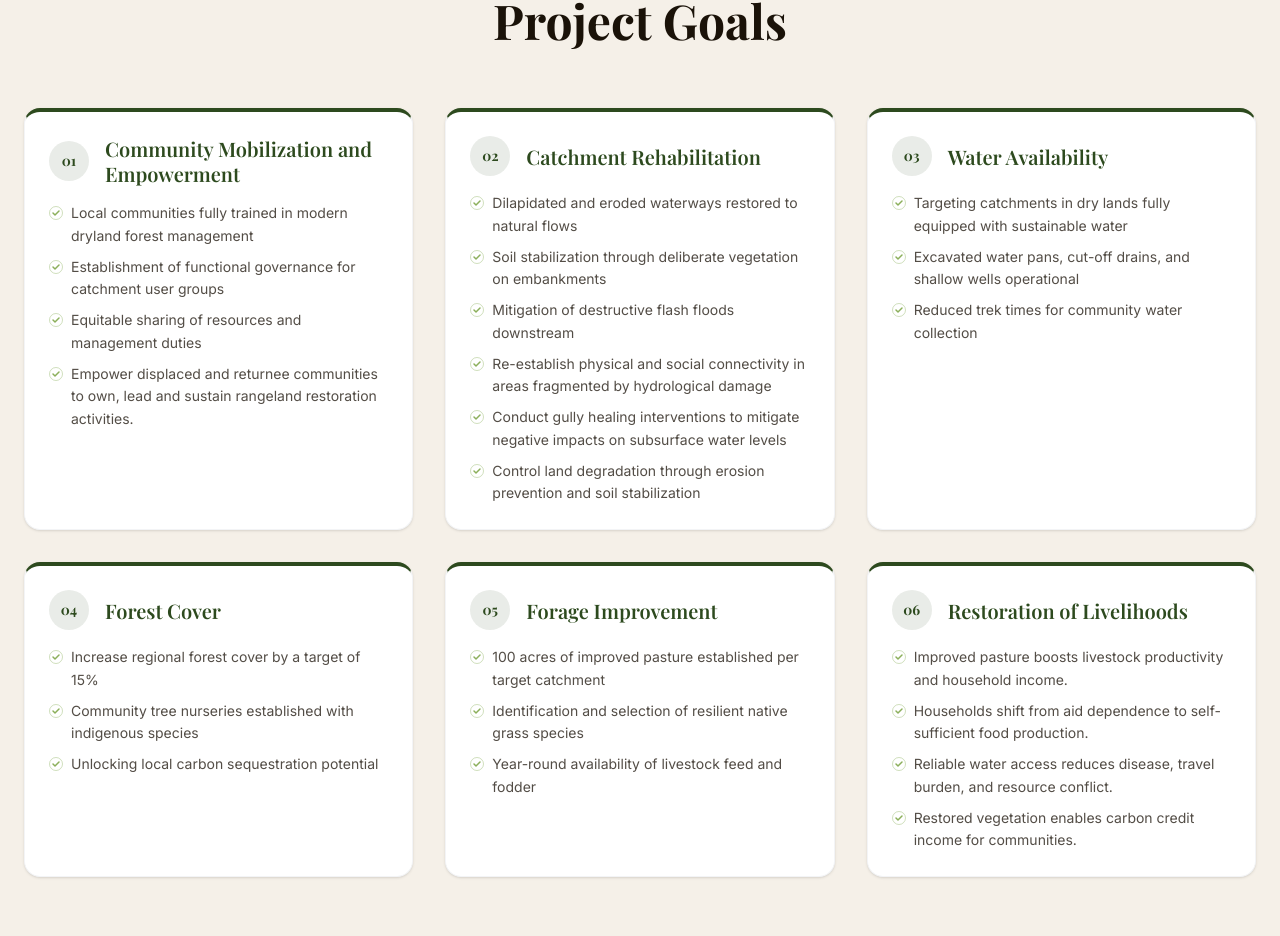
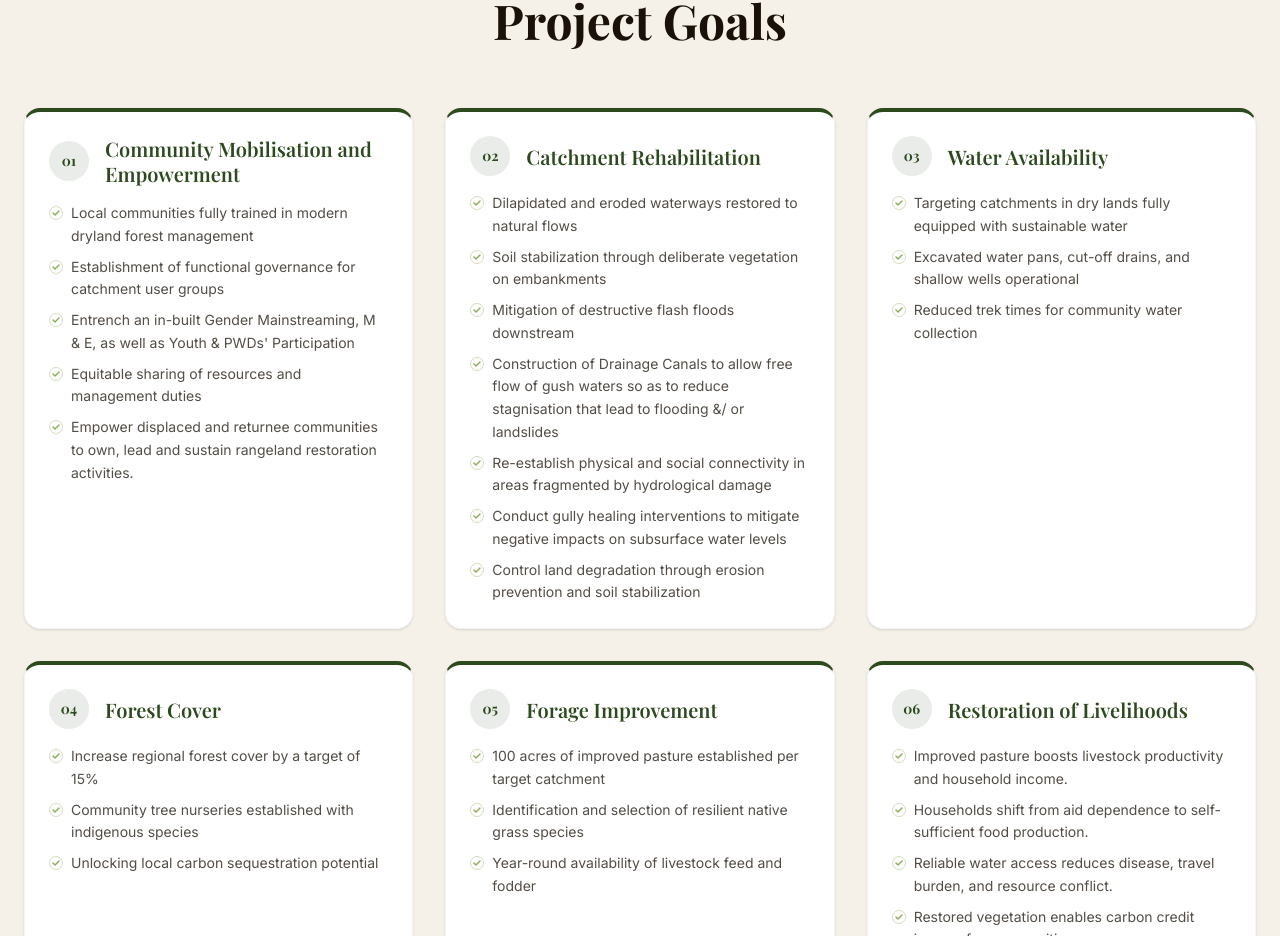
Before and after one commit to mirowebob/TurningDrylandGreen, a React (Vite) app in the folder TDG/: page / in a window 1280 px wide. Shown: the part 5755-6691 px from the top of the page. Built offline with nearby package versions, Linux system fonts and the light colour scheme; a web font is replaced by a local one.

Commit message:
made changes on donors

```diff
--- a/TDG/src/data/content.ts
+++ b/TDG/src/data/content.ts
@@ -92,7 +92,7 @@ export const ABOUT_CONTENT = {
     { role: "Environmentalist (Climate Change)", iconName: "Globe" },
     { role: "Construction Engineer", iconName: "Wrench" },
     { role: "Cartographer", iconName: "Map" },
-    {role: "IT Specialist", iconName: "DeviceLaptop" }
+    { role: "IT Specialist", iconName: "DeviceLaptop" }
   ] as TeamMemberData[],
 };
 
@@ -113,7 +113,7 @@ export const APPROACH_CONTENT = {
     {
       number: 3,
       title: "Development of Adequate Water Storage Infrastructure",
-      description : "Develop water storage infrastructure to harvest and store rainwater for communities, livestock, and ecosystem restoration."
+      description: "Develop water storage infrastructure to harvest and store rainwater for communities, livestock, and ecosystem restoration."
     },
     {
       number: 4,
@@ -150,12 +150,13 @@ export const GOALS_CONTENT = {
   eyebrow: "LOGFRAME",
   title: "Project Goals",
   cards: [
-     {
+    {
       number: "01",
-      title: "Community Mobilization and Empowerment",
+      title: "Community Mobilisation and Empowerment",
       outcomes: [
         "Local communities fully trained in modern dryland forest management",
         "Establishment of functional governance for catchment user groups",
+        "Entrench an in-built Gender Mainstreaming, M & E, as well as Youth & PWDs' Participation",
         "Equitable sharing of resources and management duties",
         "Empower displaced and returnee communities to own, lead and sustain rangeland restoration activities."
       ]
@@ -167,6 +168,7 @@ export const GOALS_CONTENT = {
         "Dilapidated and eroded waterways restored to natural flows",
         "Soil stabilization through deliberate vegetation on embankments",
         "Mitigation of destructive flash floods downstream",
+        "Construction of Drainage Canals to allow free flow of gush waters so as to reduce stagnisation that lead to flooding &/ or landslides",
         "Re-establish physical and social connectivity in areas fragmented by hydrological damage",
         "Conduct gully healing interventions to mitigate negative impacts on subsurface water levels",
         "Control land degradation through erosion prevention and soil stabilization"
@@ -253,11 +255,11 @@ export const COLLABORATORS_CONTENT = {
 export const CONTACT_CONTENT = {
   eyebrow: "GET INVOLVED",
   title: "Partner With Us",
-  body: "While the Communities in the affected Catchments have largely been displaced (due to the prevailing harsh"+
-  " environment), have lost their livelihoods thus being rendered poor. TDG has the 'how' & expertise to assist "+
-  "in the transformation of this deplorable state; it is actively seeking Collaborators, Founders to augment "+
-  "developemnt activities in these vast Catchments.\n Our initial target is kshs. 105m(us$ 800,000) "+
-  "for the pilot Catchments in in 7 Counties (Baringo, Makueni, Isiolo, Kajiado, Kilifi, Narok & Turkana).",
+  body: "While the Communities in the affected Catchments have largely been displaced (due to the prevailing harsh" +
+    " environment), have lost their livelihoods thus being rendered poor. TDG has the 'how' & expertise to assist " +
+    "in the transformation of this deplorable state; it is actively seeking Collaborators, Donors to augment " +
+    "developemnt activities in these vast Catchments.\n Our initial target is kshs. 105m(us$ 800,000) " +
+    "for the pilot Catchments in in 7 Counties (Baringo, Makueni, Isiolo, Kajiado, Kilifi, Narok & Turkana).",
   prioritySites: "Of these, the priority Catchments are Lake Baringo, River Kwa Ngwesu (Makueni), & Enkare Narok Catchments @Kshs 15 Million Each (Kshs 45 Million in Total)",
   details: {
     teamLeader: "Bill A. Lijoh",
```
